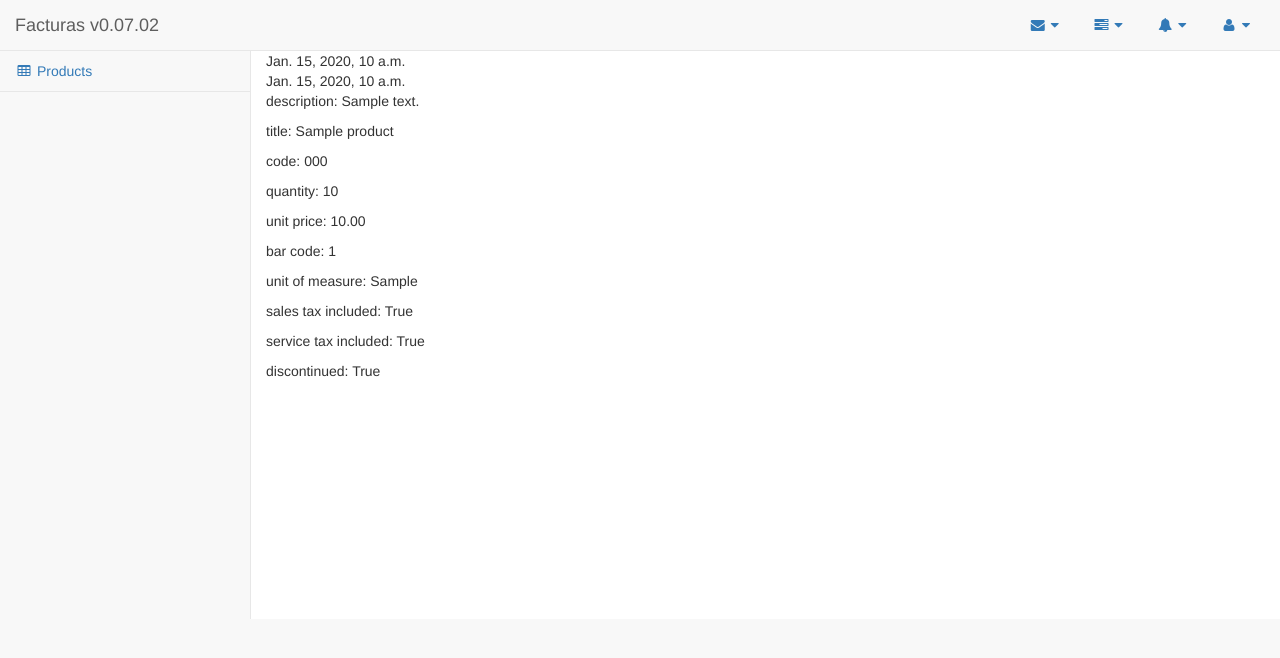
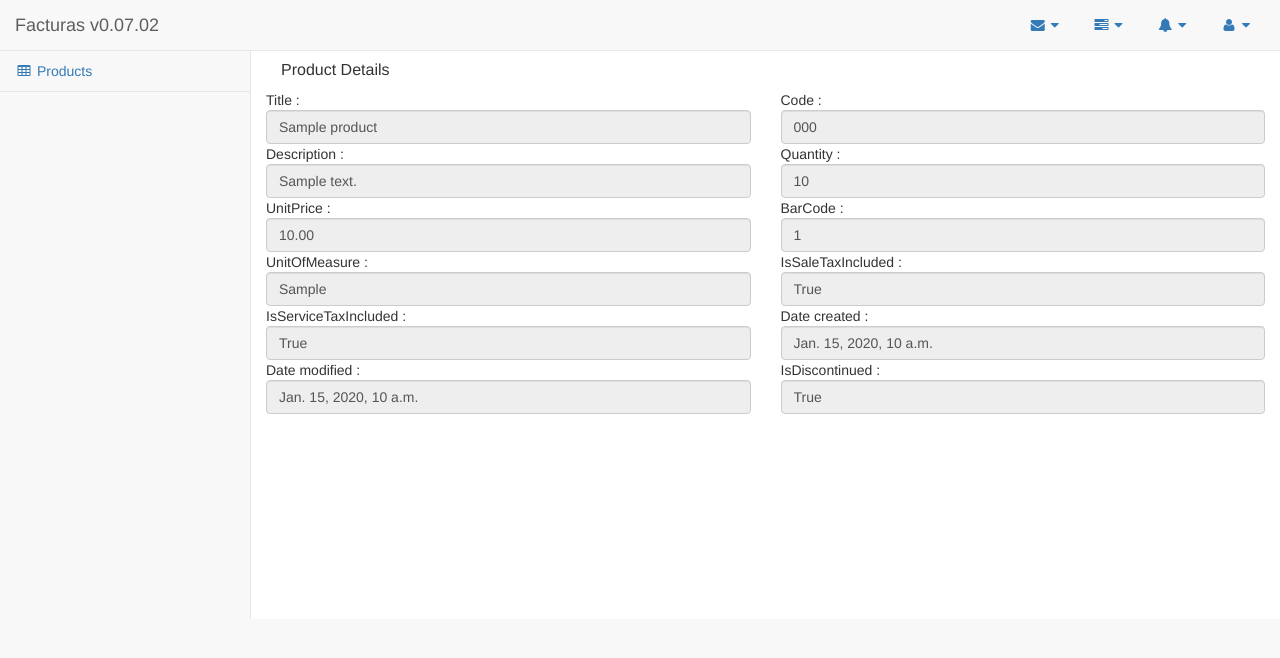
Before and after one commit to hayashi-leo/django-facturas, a Django app: page /dashboard/product/1 in a window 1280 px wide. Shown: the top 658 px of the page. Run offline with Django 3.2, Linux system fonts and the light colour scheme; a user stored in the database is signed in; tables that the repository leaves empty hold one stand-in row (values such as "Sample post"); some libraries are stand-ins or nearby versions.

Commit message:
Update product_detail view Add href link to each product_detail from product home template Arrange fields into col-12 col-sm-6 on product_edit template Update product_detail template

```diff
--- a/products/views.py
+++ b/products/views.py
@@ -16,7 +16,8 @@ def product_list(request):
 @login_required(login_url=LOGIN_URL)
 def product_detail(request, pk):
     product = get_object_or_404(Product, pk=pk)
-    return render(request, 'products/product_detail.html', {'product':product})
+    form = ProductForm(instance=product)
+    return render(request, 'products/product_detail.html', {'form' : form })
 
 @login_required(login_url=LOGIN_URL)
 def product_new(request):
--- a/templates/products/home.html
+++ b/templates/products/home.html
@@ -38,7 +38,7 @@
                     <tbody>
                         {% for product in all_products %}
                         <tr class="odd gradeX">
-                            <td> {{ product.title }} </td>
+                            <td> <a href="{% url 'product_detail' pk=product.pk %}"> {{ product.title }} </a> </td>
                             <td> {{ product.code }} </td>
                             <td> {{ product.description }} </td>
                             <td> {{ product.barCode }} </td>
--- a/templates/products/product_detail.html
+++ b/templates/products/product_detail.html
@@ -6,30 +6,22 @@
 
 {# dashboard_contents must be rendered within <div class="row"/> tags #}
 
-<div class="row">
-    {% if product.date_created %}
-        <div class="date">
-            {{ product.date_created }}
+<div class="row" style="align-content: center">
+    <div class="panel-heading">
+        <h3 class="panel-title">Product Details</h3>
+    </div>
+
+    <div class="row" style="align-content: center">
+
+    {% for field in form.visible_fields %}
+        <div class="col-12 col-sm-6">
+            {{ field.label }} :<br>
+            <input class="form-control" name="{{ field.name }}" value="{{ field.value }}" type="text" readonly>
         </div>
-    {% endif %}
+    {% endfor %}
 
-    {% if product.date_modified %}
-        <div class="date">
-            {{ product.date_modified }}
-        </div>
-    {% endif %}
+    </div> <!-- class="row" -->
+</div>
 
-    <p>description: {{ product.description }} </p>
-    <p>title: {{ product.title }} </p>
-    <p>code: {{ product.code }} </p>
-    <p>quantity: {{ product.quantity }} </p>
-    <p>unit price: {{ product.unitPrice }} </p>
-    <p>bar code: {{ product.barCode }} </p>
-    <p>unit of measure: {{ product.unitOfMeasure }} </p>
-    <p>sales tax included: {{ product.isSaleTaxIncluded }} </p>
-    <p>service tax included: {{ product.isServiceTaxIncluded }} </p>
-
-    <p>discontinued: {{ product.isDiscontinued }} </p>
-</div> <!-- class="row" -->
 
 {% endblock %}
```
Also changed, not shown: templates/products/product_edit.html (+7 -1 lines).
